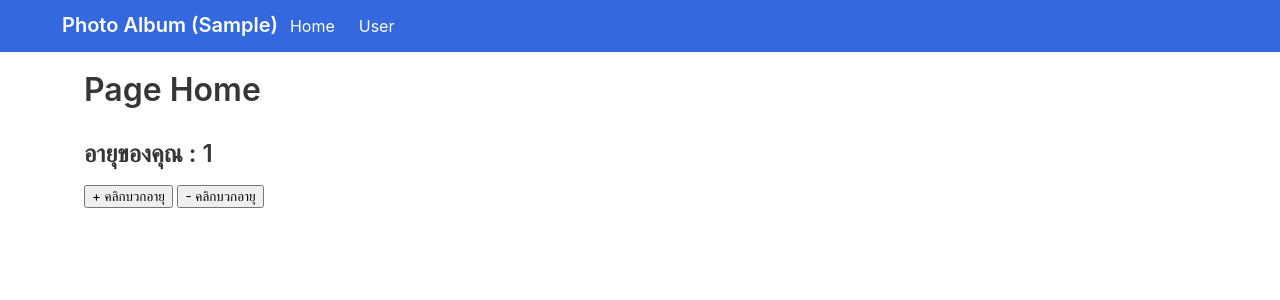
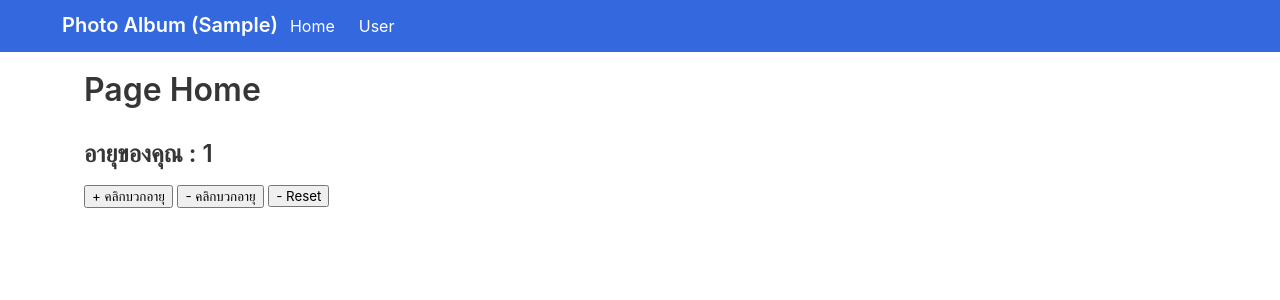
Before and after one commit to firdows/react-photoalbum, a React (Create React App) app: page / in a window 1280 px wide. Shown: the top 300 px of the page. Built offline with nearby package versions, Linux system fonts and the light colour scheme.

Commit message:
add button reset

```diff
--- a/src/index.js
+++ b/src/index.js
@@ -14,6 +14,8 @@ function countAge(state = 0, action) {
             return state + 1;
         case 'DECREMENT':
             return state - 1;
+        case 'RESET':
+            return 0;
         default:
             return state
     }
--- a/src/pages/Home.js
+++ b/src/pages/Home.js
@@ -15,6 +15,10 @@ class Home extends Component {
                 &nbsp;
                 <button onClick={this.props.decreteAge}>
                     - คลิกบวกอายุ</button>
+
+                    &nbsp;
+                <button onClick={this.props.resetAge}>
+                    - Reset</button>
 
             </div>
         )
@@ -38,6 +42,9 @@ function mapDispatchToProps(dispatch) {
         },
         decreteAge: () => {
             dispatch({type: 'DECREMENT'})
+        },
+        resetAge: () => {
+            dispatch({type: 'RESET'})
         }
     }
 }
```
